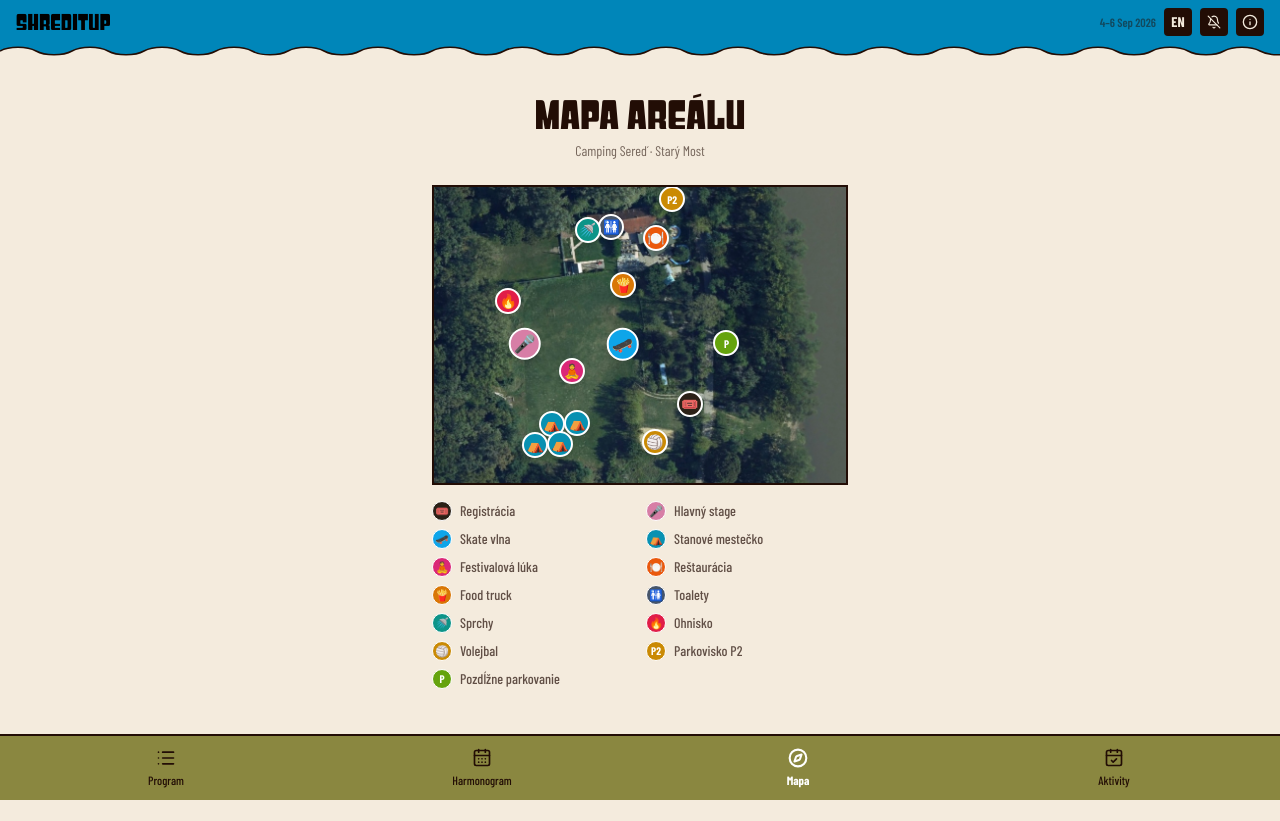
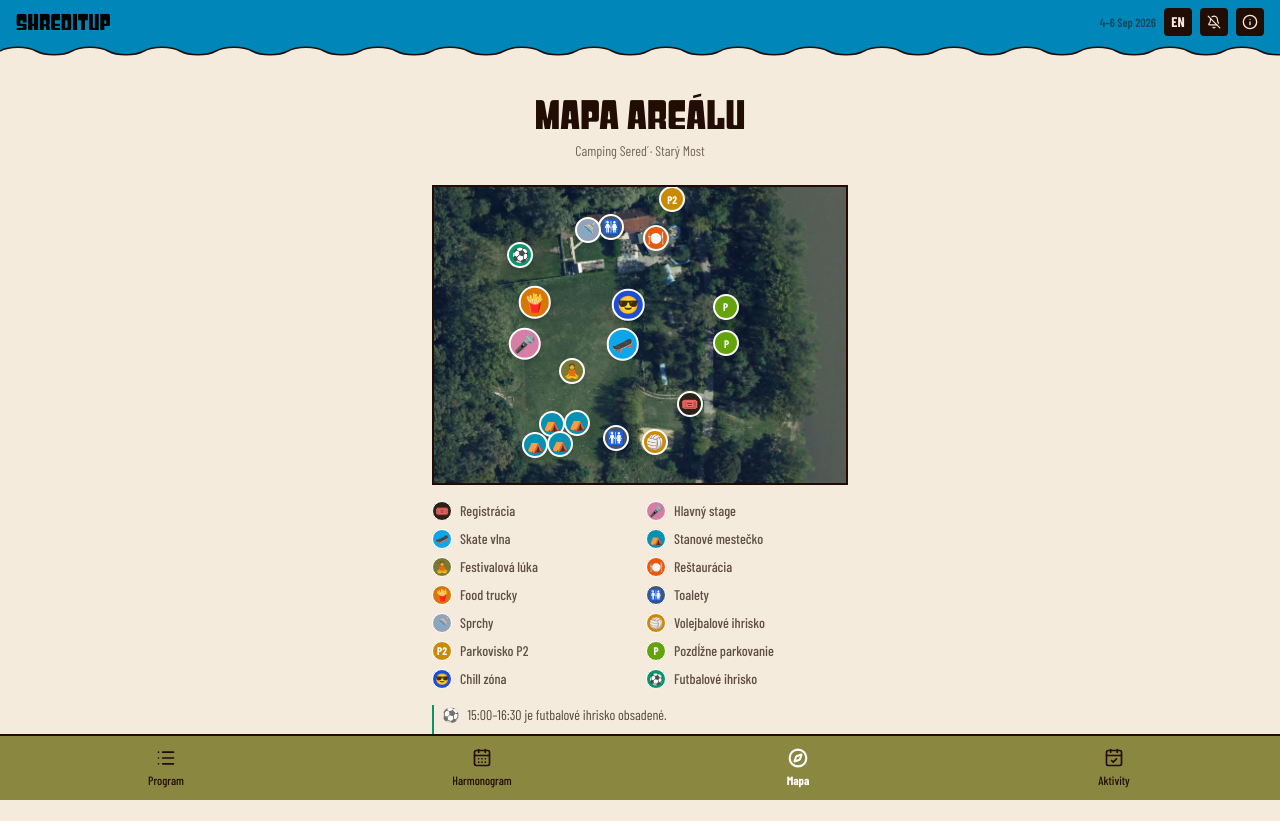
Before and after one commit to nikoleta01/shreditup, a Next.js app: page /map in a window 1280 px wide. Before the commit the page ends 800 px from the top, so only its background shows below. Built offline with nearby package versions, Linux system fonts and the light colour scheme.

Commit message:
fix(fix): fix of a fix of a fix

```diff
--- a/app/globals.css
+++ b/app/globals.css
@@ -92,14 +92,14 @@
   --chip-foreground:     #ffffff;
   --chip-mainstage:            var(--pink);
   --chip-mainstage-foreground: #000000;
-  --chip-campfire:            #c93d26;
-  --chip-campfire-foreground: #ffffff;
   --chip-meadow:            var(--olive);
   --chip-meadow-foreground: #ffffff;
   --chip-skatewave:            #0ea5e9;
   --chip-skatewave-foreground: #000000;
   --chip-skatepark:            #7c3aed;
   --chip-skatepark-foreground: #ffffff;
+  --chip-football:            #059669;
+  --chip-football-foreground: #ffffff;
   --chip-volleyball:            #ca8a04;
   --chip-volleyball-foreground: #ffffff;
   --muted:              var(--surface-tint);
--- a/app/info/page.tsx
+++ b/app/info/page.tsx
@@ -3,8 +3,9 @@
 import { useLang } from "@/components/language-provider";
 
 const EMERGENCY_CONTACTS = [
-  { name: "Naďka", phone: "—" },
-  { name: "Roman", phone: "—" },
+  { name: "Naďka", phone: "+421 914 214 706" },
+  { name: "Roman", phone: "+421 904 036 074" },
+  { name: "Rasťo", phone: "+421 950 384 269" },
 ];
 
 const REGISTRATION_CONTACTS = [
@@ -75,21 +76,6 @@ export default function InfoPage() {
           ))}
         </ul>
       </section>
-
-      <section className="border-2 border-foreground/20 p-4">
-        <h2
-          className="mb-2 text-lg font-bold text-foreground"
-          style={{ fontFamily: "var(--font-barlow-condensed)" }}
-        >
-          {t.infoPage.partners}
-        </h2>
-        <p
-          className="text-sm text-foreground/50"
-          style={{ fontFamily: "var(--font-barlow-condensed)" }}
-        >
-          {t.infoPage.partnersSoon}
-        </p>
-      </section>
     </div>
   );
 }
--- a/app/registration/page.tsx
+++ b/app/registration/page.tsx
@@ -131,11 +131,6 @@ export default function RegistrationPage() {
                   <span className="text-foreground">{t.locations[item.location]}</span>
                 )}
               </div>
-              {item.description && (
-                <p className="mb-4 text-sm text-foreground/70" style={{ fontFamily: "var(--font-barlow-condensed)" }}>
-                  {tr(item.description)}
-                </p>
-              )}
               <button
                 disabled={unregistering === id}
                 onClick={() => handleUnregister(id)}
--- a/components/notification-button.tsx
+++ b/components/notification-button.tsx
@@ -38,6 +38,15 @@ export function NotificationButton() {
       setHinted(true)
     }
     const next = !subscribed
+
+    if (next && 'Notification' in window && Notification.permission === 'denied') {
+      // Once denied, no browser lets JS re-trigger the OS prompt — subscribe()
+      // would just throw a cryptic NotAllowedError. Skip straight to telling
+      // the user where to actually fix it.
+      setErr(t.notifications.denied)
+      return
+    }
+
     setSubscribed(next)
     try {
       const reg = await navigator.serviceWorker.ready
--- a/components/venue-map-editor.tsx
+++ b/components/venue-map-editor.tsx
@@ -1,15 +1,25 @@
 "use client";
 
 import { useEffect, useRef, useState } from "react";
-import { POI_TYPES, POI_TYPE_BY_ID, type MapPoi, type PoiTypeId } from "@/lib/map-pois";
+import {
+  MAP_POIS,
+  POI_TYPES,
+  POI_TYPE_BY_ID,
+  type MapPoi,
+  type PoiTypeId,
+} from "@/lib/map-pois";
 
 const BASE_IMAGE = "/map.jpeg";
 
 export default function VenueMapEditor() {
   const [active, setActive] = useState(false);
   const [selected, setSelected] = useState<PoiTypeId>(POI_TYPES[0].id);
-  const [pins, setPins] = useState<MapPoi[]>([]);
+  const [pins, setPins] = useState<MapPoi[]>(MAP_POIS);
+  const [dragIndex, setDragIndex] = useState<number | null>(null);
+  const [copied, setCopied] = useState(false);
   const wrapRef = useRef<HTMLDivElement>(null);
+  // A drag ends in a click on the wrapper, which would drop an unwanted pin.
+  const draggedRef = useRef(false);
 
   useEffect(() => {
     // eslint-disable-next-line react-hooks/set-state-in-effect -- client-only URL read after mount, avoids hydration mismatch
@@ -18,16 +28,30 @@ export default function VenueMapEditor() {
 
   if (!active) return null;
 
-  function place(e: React.MouseEvent<HTMLDivElement>) {
+  function pointAt(e: { clientX: number; clientY: number }) {
     const el = wrapRef.current;
-    if (!el) return;
+    if (!el) return null;
     const r = el.getBoundingClientRect();
-    const x = +(((e.clientX - r.left) / r.width) * 100).toFixed(2);
-    const y = +(((e.clientY - r.top) / r.height) * 100).toFixed(2);
-    setPins((p) => [...p, { type: selected, x, y }]);
+    return {
+      x: +(((e.clientX - r.left) / r.width) * 100).toFixed(2),
+      y: +(((e.clientY - r.top) / r.height) * 100).toFixed(2),
+    };
   }
 
-  const json = JSON.stringify(pins, null, 2);
+  function place(e: React.MouseEvent<HTMLDivElement>) {
+    if (draggedRef.current) {
+      draggedRef.current = false;
+      return;
+    }
+    const pt = pointAt(e);
+    if (!pt) return;
+    setPins((p) => [...p, { type: selected, ...pt }]);
+  }
+
+  // Matches the MAP_POIS literal in lib/map-pois.ts so it pastes straight in.
+  const snippet = pins
+    .map((p) => `  { type: "${p.type}", x: ${p.x}, y: ${p.y} },`)
+    .join("\n");
 
   return (
     <div
@@ -36,7 +60,7 @@ export default function VenueMapEditor() {
     >
       <div className="mx-auto max-w-md">
         <p className="mb-2 text-sm font-bold text-foreground">
-          Placement mode — tap the map to drop the selected pin
+          Placement mode — drag a pin to move it, tap the map to drop the selected one
         </p>
 
         <div className="mb-3 flex flex-wrap gap-1.5">
@@ -60,11 +84,39 @@ export default function VenueMapEditor() {
           <img src={BASE_IMAGE} alt="" className="block w-full select-none" draggable={false} />
           {pins.map((p, i) => {
             const t = POI_TYPE_BY_ID[p.type];
+            if (!t) return null;
             return (
               <span
                 key={i}
-                className="absolute -translate-x-1/2 -translate-y-1/2 rounded-full border-2 border-white text-center text-sm leading-none shadow"
-                style={{ left: `${p.x}%`, top: `${p.y}%`, background: t.color, width: 24, height: 24, lineHeight: "20px" }}
+                onPointerDown={(e) => {
+                  e.stopPropagation();
+                  e.currentTarget.setPointerCapture(e.pointerId);
+                  setDragIndex(i);
+                }}
+                onPointerMove={(e) => {
+                  if (dragIndex !== i) return;
+                  const pt = pointAt(e);
+                  if (!pt) return;
+                  draggedRef.current = true;
+                  setPins((prev) => prev.map((q, j) => (j === i ? { ...q, ...pt } : q)));
+                }}
+                onPointerUp={(e) => {
+                  e.stopPropagation();
+                  setDragIndex(null);
+                }}
+                onClick={(e) => e.stopPropagation()}
+                className="absolute -translate-x-1/2 -translate-y-1/2 cursor-grab rounded-full border-2 border-white text-center text-sm leading-none shadow"
+                style={{
+                  left: `${p.x}%`,
+                  top: `${p.y}%`,
+                  background: t.color,
+                  width: 24,
+                  height: 24,
+                  lineHeight: "20px",
+                  touchAction: "none",
+                  zIndex: dragIndex === i ? 20 : 10,
+                  outline: dragIndex === i ? "2px solid var(--foreground)" : undefined,
+                }}
                 title={t.sk}
               >
                 {t.emoji}
@@ -81,16 +133,20 @@ export default function VenueMapEditor() {
             Undo last
           </button>
           <button
-            onClick={() => setPins([])}
+            onClick={() => setPins(MAP_POIS)}
             className="rounded border border-foreground px-3 py-1.5 text-sm"
           >
-            Clear all
+            Reset
           </button>
           <button
-            onClick={() => navigator.clipboard?.writeText(json)}
+            onClick={() => {
+              navigator.clipboard?.writeText(snippet);
+              setCopied(true);
+              setTimeout(() => setCopied(false), 1500);
+            }}
             className="rounded bg-foreground px-3 py-1.5 text-sm text-background"
           >
-            Copy JSON
+            {copied ? "Copied" : "Copy MAP_POIS"}
           </button>
         </div>
 
@@ -98,7 +154,7 @@ export default function VenueMapEditor() {
           {pins.map((p, i) => (
             <li key={i} className="flex items-center justify-between gap-2">
               <span>
-                {POI_TYPE_BY_ID[p.type].emoji} {POI_TYPE_BY_ID[p.type].sk} — {p.x}%, {p.y}%
+                {POI_TYPE_BY_ID[p.type]?.emoji} {POI_TYPE_BY_ID[p.type]?.sk} — {p.x}%, {p.y}%
               </span>
               <button
                 onClick={() => setPins((prev) => prev.filter((_, j) => j !== i))}
@@ -112,7 +168,7 @@ export default function VenueMapEditor() {
 
         <textarea
           readOnly
-          value={json}
+          value={snippet}
           className="mt-3 h-40 w-full rounded border border-foreground/30 bg-transparent p-2 font-mono text-xs text-foreground"
         />
       </div>
--- a/components/venue-map.tsx
+++ b/components/venue-map.tsx
@@ -14,7 +14,7 @@ const PARKING_SHORT: Partial<Record<PoiTypeId, string>> = {
 };
 
 export default function VenueMap() {
-  const { tr } = useLang();
+  const { t, tr } = useLang();
   const [selected, setSelected] = useState<PoiTypeId | null>(null);
   const [loaded, setLoaded] = useState(false);
   const imgRef = useRef<HTMLImageElement>(null);
@@ -95,7 +95,7 @@ export default function VenueMap() {
         </div>
       </div>
 
-      <ul className="mt-4 grid grid-cols-2 gap-x-3 gap-y-2 pb-4">
+      <ul className="mt-4 grid grid-cols-2 gap-x-3 gap-y-2">
         {[...new Set(MAP_POIS.map((p) => p.type))].map((type) => {
           const t = POI_TYPE_BY_ID[type];
           if (!t) return null;
@@ -127,6 +127,17 @@ export default function VenueMap() {
           );
         })}
       </ul>
+
+      <p
+        className="mt-4 flex items-start gap-2 border-l-2 pl-2 pb-4 text-sm"
+        style={{
+          borderColor: "var(--chip-football)",
+          color: "color-mix(in srgb, var(--foreground) 75%, transparent)",
+        }}
+      >
+        <span aria-hidden>⚽</span>
+        {t.mapNote}
+      </p>
     </div>
   );
 }
--- a/lib/data.ts
+++ b/lib/data.ts
@@ -2,9 +2,9 @@
 // resolved per language via `t.locations[key]` in i18n.ts.
 export type LocationKey =
   | "volleyball"
+  | "football"
   | "mainStage"
   | "skatepark"
-  | "campfire"
   | "meadow"
   | "skateWave";
 
@@ -133,14 +133,6 @@ export const program: ProgramItem[] = [
       sk: "Radko s Peťom to naštartujú s gitarou a ďalej môže zahrať a zaspievať ktokoľvek. Ak na niečo hráš, prines si to. Vážne!",
       en: "",
     },
-  },
-  {
-    id: "campfire",
-    title: { sk: "Vatra", en: "Bonfire" },
-    day: 1,
-    startTime: "21:00",
-    endTime: "22:30",
-    location: "campfire",
   },
   {
     id: "robson",
@@ -448,7 +440,7 @@ export const program: ProgramItem[] = [
     day: 2,
     startTime: "11:00",
     endTime: "12:00",
-    location: "meadow",
+    location: "football",
     link: "https://www.instagram.com/skyup.kosice/",
     description: {
       sk: "Chalani z košického klubu Sky Up ti ukážu základy frisbee hodov aj pár kúskov, ktoré vyzerajú nemožne.",
@@ -464,7 +456,7 @@ export const program: ProgramItem[] = [
     day: 2,
     startTime: "14:00",
     endTime: "15:00",
-    location: "meadow",
+    location: "football",
     link: "https://www.instagram.com/skyup.kosice/",
   },
   {
@@ -497,7 +489,7 @@ export const program: ProgramItem[] = [
   },
   {
     id: "quiz",
-    title: { sk: "Level Trevel Kvíz", en: "Level Trevel Quiz" },
+    title: { sk: "Kvíz", en: "Quiz" },
     day: 2,
     startTime: "11:00",
     endTime: "12:00",
--- a/lib/i18n.ts
+++ b/lib/i18n.ts
@@ -18,11 +18,12 @@ export const translations = {
     locations: {
       mainStage: "Hlavný stage",
       skatepark: "Skatepark",
-      campfire: "Ohnisko",
-      meadow: "Festivalová Lúka",
+      meadow: "Festivalová lúka",
       skateWave: "Skate vlna",
       volleyball: "Volejbalové ihrisko",
+      football: "Futbalové ihrisko",
     } satisfies Record<LocationKey, string>,
+    mapNote: "15:00–16:30 je futbalové ihrisko obsadené.",
     install: {
       title: "Pridaj na plochu",
       desc: "Rýchly prístup k programu festivalu bez prehliadača.",
@@ -38,6 +39,7 @@ export const translations = {
       enable: "Zapnúť notifikácie",
       disable: "Vypnúť notifikácie",
       notSupported: "Notifikácie nie sú podporované.",
+      denied: "Notifikácie sú zablokované. Povoľ ich v Nastavenia → Notifikácie → Shreditup.",
     },
     notifyBefore: "O 30 minút začína",
     full: "PLNÉ",
@@ -45,8 +47,6 @@ export const translations = {
     infoPage: {
       emergency: "Núdzové kontakty",
       registrationNote: "Pre registráciu po 19:00 volaj",
-      partners: "Partneri",
-      partnersSoon: "Čoskoro pridáme.",
     },
   },
   en: {
@@ -64,11 +64,12 @@ export const translations = {
     locations: {
       mainStage: "Main Stage",
       skatepark: "Skatepark",
-      campfire: "Campfire",
       meadow: "Festival Meadow",
       skateWave: "Skate Wave",
       volleyball: "Volleyball",
+      football: "Football pitch",
     } satisfies Record<LocationKey, string>,
+    mapNote: "The football pitch is occupied 15:00–16:30.",
     install: {
       title: "Add to Home Screen",
       desc: "Quick access to the festival program without a browser.",
@@ -84,6 +85,7 @@ export const translations = {
       enable: "Enable notifications",
       disable: "Disable notifications",
       notSupported: "Notifications not supported.",
+      denied: "Notifications are blocked. Enable them in Settings → Notifications → Shreditup.",
     },
     notifyBefore: "Starting in 30 minutes",
     full: "FULL",
@@ -91,8 +93,6 @@ export const translations = {
     infoPage: {
       emergency: "Emergency contacts",
       registrationNote: "For registration after 19:00 call",
-      partners: "Partners",
-      partnersSoon: "Coming soon.",
     },
   },
 } satisfies Record<Lang, unknown>;
--- a/lib/location-chip.ts
+++ b/lib/location-chip.ts
@@ -3,11 +3,11 @@ import type { LocationKey } from "@/lib/data";
 export type ChipTone =
   | "default"
   | "mainStage"
-  | "campfire"
   | "meadow"
   | "skateWave"
   | "skatepark"
-  | "volleyball";
+  | "volleyball"
+  | "football";
 
 // Single source of truth for chip colours. Both the location chips (WaveChip)
 // and the timetable blocks read from here, so a location can never end up a
@@ -20,10 +20,6 @@ export const CHIP_TONE: Record<
   mainStage: {
     backgroundColor: "var(--chip-mainstage)",
     color: "var(--chip-mainstage-foreground)",
-  },
-  campfire: {
-    backgroundColor: "var(--chip-campfire)",
-    color: "var(--chip-campfire-foreground)",
   },
   meadow: {
     backgroundColor: "var(--chip-meadow)",
@@ -41,17 +37,21 @@ export const CHIP_TONE: Record<
     backgroundColor: "var(--chip-volleyball)",
     color: "var(--chip-volleyball-foreground)",
   },
+  football: {
+    backgroundColor: "var(--chip-football)",
+    color: "var(--chip-football-foreground)",
+  },
 };
 
 // Locations with their own colour; everything else (incl. mainStage and
 // events without a location) falls back to "default".
 const LOCATION_TONE: Partial<Record<LocationKey, ChipTone>> = {
   mainStage: "mainStage",
-  campfire: "campfire",
   meadow: "meadow",
   skateWave: "skateWave",
   skatepark: "skatepark",
   volleyball: "volleyball",
+  football: "football",
 };
 
 export function toneForLocation(location?: LocationKey): ChipTone {
--- a/lib/map-pois.ts
+++ b/lib/map-pois.ts
@@ -1,3 +1,18 @@
+import type { LocationKey } from "@/lib/data";
+import { translations } from "@/lib/i18n";
+import { CHIP_TONE, type ChipTone } from "@/lib/location-chip";
+
+// A pin that is also a program location takes its colour and its label from the
+// chip tokens and i18n, so a location can't be one colour on the timetable and
+// another on the map.
+function fromProgram(location: LocationKey & ChipTone) {
+  return {
+    color: CHIP_TONE[location].backgroundColor,
+    sk: translations.sk.locations[location],
+    en: translations.en.locations[location],
+  };
+}
+
 // POI = Point Of Interest
 export type PoiTypeId =
   | "registration"
@@ -5,12 +20,13 @@ export type PoiTypeId =
   | "skateWave"
   | "tents"
   | "meadow"
+  | "chillZone"
   | "restaurant"
   | "foodTruck"
   | "toilets"
   | "showers"
-  | "campfire"
   | "volleyball"
+  | "football"
   | "parkingP2"
   | "parkingLong";
 
@@ -32,22 +48,8 @@ export const POI_TYPES: PoiType[] = [
     en: "Registration",
     color: "#2b2117",
   },
-  {
-    id: "mainStage",
-    emoji: "🎤",
-    sk: "Hlavný stage",
-    en: "Main stage",
-    color: "#d77ea6",
-    scale: 1.25,
-  },
-  {
-    id: "skateWave",
-    emoji: "🛹",
-    sk: "Skate vlna",
-    en: "Skate wave",
-    color: "#0ea5e9",
-    scale: 1.25,
-  },
+  { id: "mainStage", emoji: "🎤", scale: 1.25, ...fromProgram("mainStage") },
+  { id: "skateWave", emoji: "🛹", scale: 1.25, ...fromProgram("skateWave") },
   {
     id: "tents",
     emoji: "⛺",
@@ -55,12 +57,14 @@ export const POI_TYPES: PoiType[] = [
     en: "Tent area",
     color: "#0891b2",
   },
+  { id: "meadow", emoji: "🧘", ...fromProgram("meadow") },
   {
-    id: "meadow",
-    emoji: "🧘",
-    sk: "Festivalová lúka",
-    en: "Festival meadow",
-    color: "#db2777",
+    id: "chillZone",
+    emoji: "😎",
+    sk: "Chill zóna",
+    en: "Chill zone",
+    color: "#1d4ed8",
+    scale: 1.25,
   },
   {
     id: "restaurant",
@@ -72,9 +76,10 @@ export const POI_TYPES: PoiType[] = [
   {
     id: "foodTruck",
     emoji: "🍟",
-    sk: "Food truck",
-    en: "Food truck",
+    sk: "Food trucky",
+    en: "Food trucks",
     color: "#d97706",
+    scale: 1.25,
   },
   {
     id: "toilets",
@@ -83,21 +88,9 @@ export const POI_TYPES: PoiType[] = [
     en: "Toilets",
     color: "#475569",
   },
-  { id: "showers", emoji: "🚿", sk: "Sprchy", en: "Showers", color: "#0d9488" },
-  {
-    id: "campfire",
-    emoji: "🔥",
-    sk: "Ohnisko",
-    en: "Campfire",
-    color: "#e11d48",
-  },
-  {
-    id: "volleyball",
-    emoji: "🏐",
-    sk: "Volejbal",
-    en: "Volleyball",
-    color: "#ca8a04",
-  },
+  { id: "showers", emoji: "🚿", sk: "Sprchy", en: "Showers", color: "#94a3b8" },
+  { id: "volleyball", emoji: "🏐", ...fromProgram("volleyball") },
+  { id: "football", emoji: "⚽", ...fromProgram("football") },
   {
     id: "parkingP2",
     emoji: "🅿️",
@@ -134,11 +127,14 @@ export const MAP_POIS: MapPoi[] = [
   { type: "tents", x: 30.58, y: 86.99 },
   { type: "meadow", x: 33.48, y: 62 },
   { type: "restaurant", x: 53.79, y: 17.27 },
-  { type: "foodTruck", x: 45.98, y: 33.01 },
+  { type: "foodTruck", x: 24.44, y: 39.02 },
   { type: "toilets", x: 43.08, y: 13.57 },
   { type: "showers", x: 37.28, y: 14.5 },
-  { type: "campfire", x: 18, y: 38.56 },
   { type: "volleyball", x: 53.57, y: 86.06 },
   { type: "parkingP2", x: 57.8, y: 4.2 },
   { type: "parkingLong", x: 70.98, y: 52.75 },
+  { type: "toilets", x: 44.2, y: 84.83 },
+  { type: "parkingLong", x: 70.76, y: 40.41 },
+  { type: "chillZone", x: 47.1, y: 39.79 },
+  { type: "football", x: 20.98, y: 22.83 },
 ];
```
